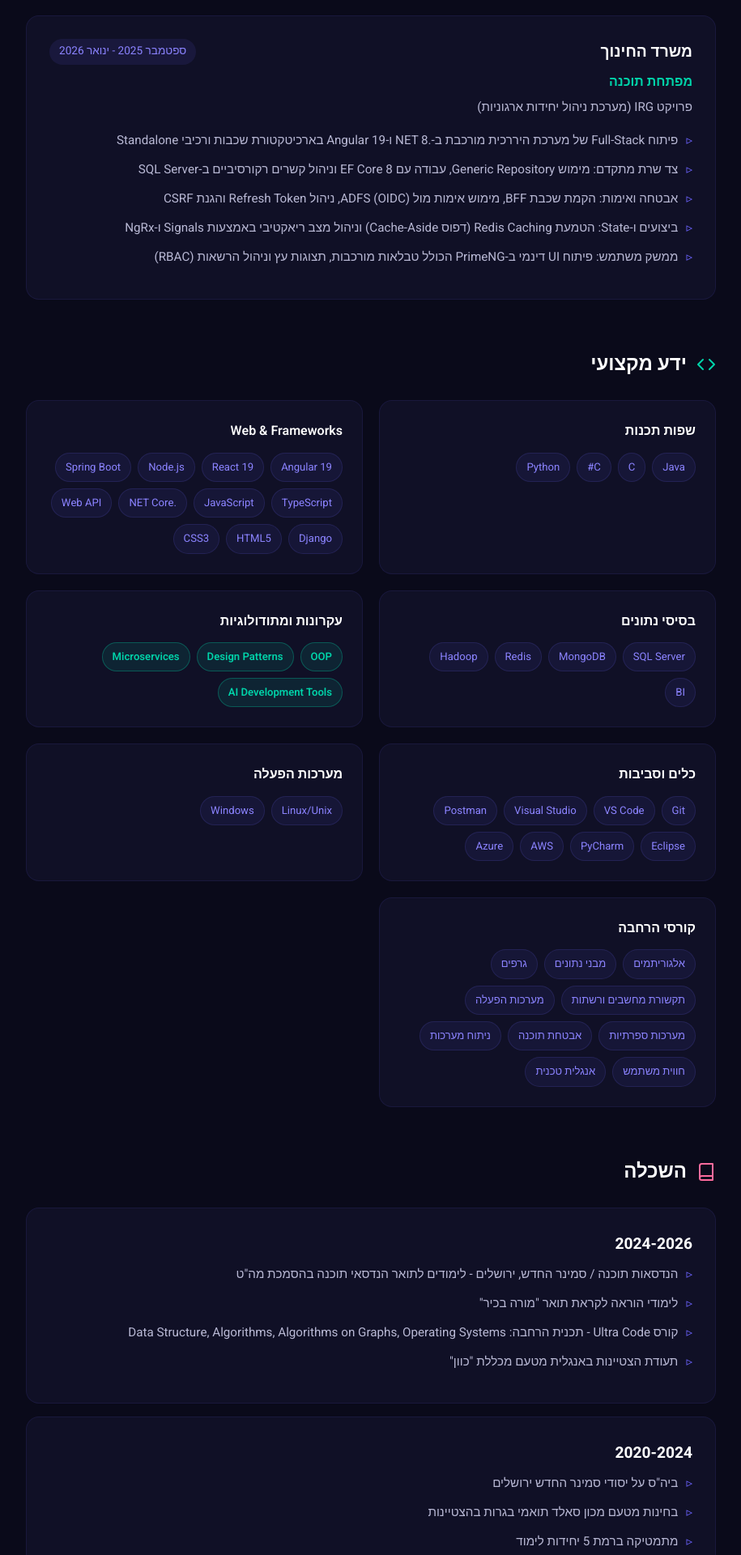
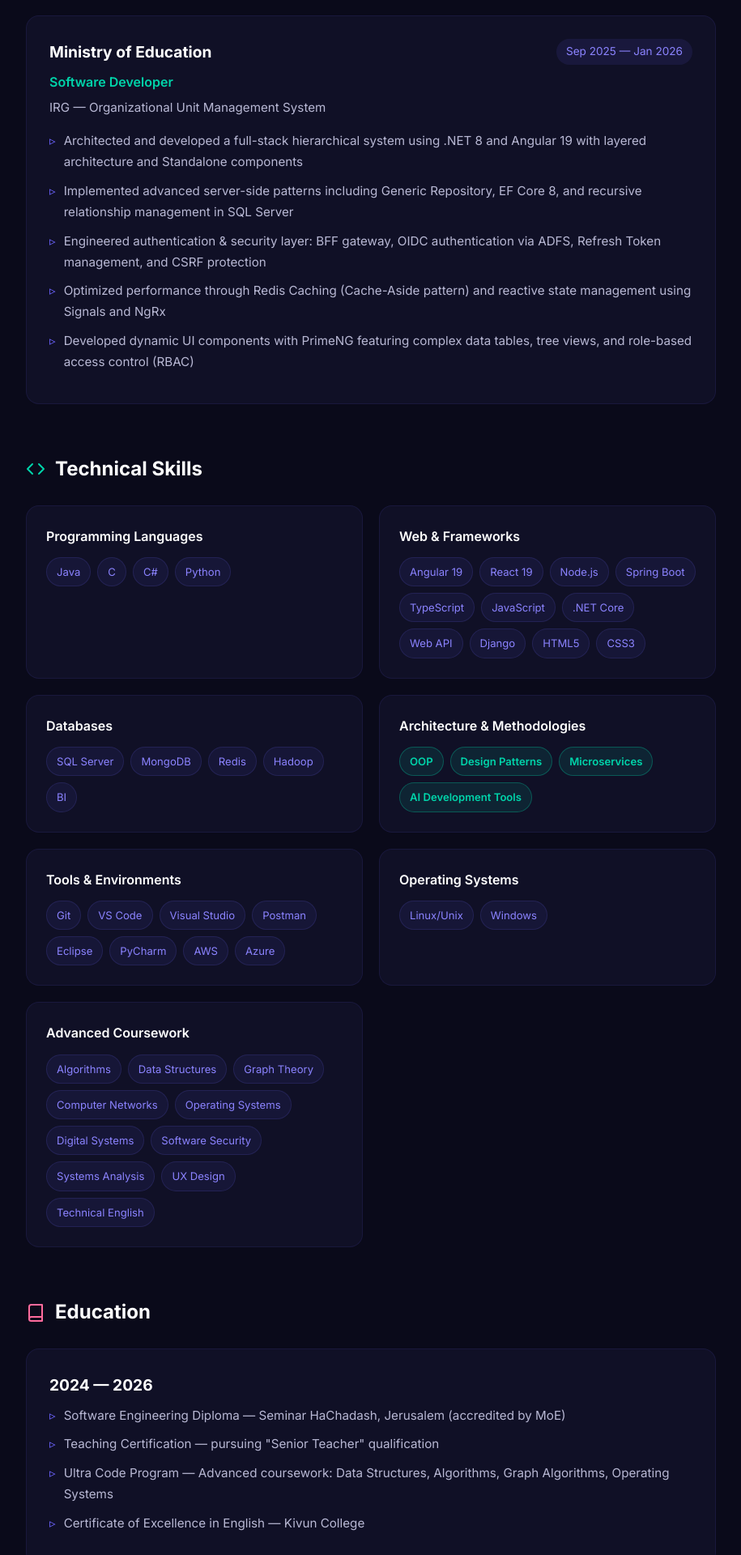
Before and after one commit to talya-git/talya-portfolio, a React (Vite) app: page /about in a window 1280 px wide. Shown: the part 320-2240 px from the top of the page at 81% size, without its empty margins (182-1097 px from the left). Built offline with nearby package versions, Linux system fonts and the light colour scheme; the HTML template or start-up script is replaced by a standard one.

Commit message:
convert entire site to professional English

```diff
--- a/index.html
+++ b/index.html
@@ -1,5 +1,5 @@
 <!DOCTYPE html>
-<html lang="he" dir="rtl">
+<html lang="en" dir="ltr">
 <head>
   <meta charset="UTF-8" />
   <meta name="viewport" content="width=device-width, initial-scale=1.0" />
--- a/src/data/resume.js
+++ b/src/data/resume.js
@@ -1,24 +1,24 @@
 export const personalInfo = {
-  name: "טליה טולידאנו",
-  title: "הנדסאית תוכנה | Full Stack Developer",
+  name: "Talya Toledano",
+  title: "Software Engineer | Full Stack Developer",
   email: "talyatoledano10@gmail.com",
   phone: "0556703107",
-  summary: "מפתחת Full Stack בעלת חשיבה אנליטית ויכולת למידה עצמאית ומהירה. מנוסה בפיתוח מערכות Web מקצה לקצה תוך הטמעת כלי AI לייעול תהליכי עבודה ושיפור ביצועים. שחקנית צוות בעלת יחסי אנוש מעולים, המצטיינת בפתרון בעיות מורכבות בסביבה דינמית ותחת לחץ.",
-  languages: ["עברית - שפת אם", "אנגלית טכנית ומדוברת - ברמה טובה מאד"]
+  summary: "Results-driven Full Stack Developer with strong analytical thinking and a proven ability to rapidly acquire new technologies. Experienced in building end-to-end web systems while leveraging AI tools to streamline workflows and enhance performance. A collaborative team player who thrives in dynamic, high-pressure environments, delivering clean, maintainable code that meets the highest professional standards.",
+  languages: ["Hebrew — Native", "English — Highly proficient (technical & conversational)"]
 };
 
 export const experience = [
   {
-    company: "משרד החינוך",
-    role: "מפתחת תוכנה",
-    period: "ספטמבר 2025 - ינואר 2026",
-    project: "פרויקט IRG (מערכת ניהול יחידות ארגוניות)",
+    company: "Ministry of Education",
+    role: "Software Developer",
+    period: "Sep 2025 — Jan 2026",
+    project: "IRG — Organizational Unit Management System",
     highlights: [
-      "פיתוח Full-Stack של מערכת היררכית מורכבת ב-.NET 8 ו-Angular 19 בארכיטקטורת שכבות ורכיבי Standalone",
-      "צד שרת מתקדם: מימוש Generic Repository, עבודה עם EF Core 8 וניהול קשרים רקורסיביים ב-SQL Server",
-      "אבטחה ואימות: הקמת שכבת BFF, מימוש אימות מול ADFS (OIDC), ניהול Refresh Token והגנת CSRF",
-      "ביצועים ו-State: הטמעת Redis Caching (דפוס Cache-Aside) וניהול מצב ריאקטיבי באמצעות Signals ו-NgRx",
-      "ממשק משתמש: פיתוח UI דינמי ב-PrimeNG הכולל טבלאות מורכבות, תצוגות עץ וניהול הרשאות (RBAC)"
+      "Architected and developed a full-stack hierarchical system using .NET 8 and Angular 19 with layered architecture and Standalone components",
+      "Implemented advanced server-side patterns including Generic Repository, EF Core 8, and recursive relationship management in SQL Server",
+      "Engineered authentication & security layer: BFF gateway, OIDC authentication via ADFS, Refresh Token management, and CSRF protection",
+      "Optimized performance through Redis Caching (Cache-Aside pattern) and reactive state management using Signals and NgRx",
+      "Developed dynamic UI components with PrimeNG featuring complex data tables, tree views, and role-based access control (RBAC)"
     ]
   }
 ];
@@ -26,17 +26,17 @@ export const experience = [
 export const projects = [
   {
     id: 1,
-    title: "ממשק קניות אונליין",
-    description: "פיתוח ממשק משתמש דינמי ומתקדם לביצוע קניות אונליין",
+    title: "E-Commerce Platform",
+    description: "A dynamic, feature-rich online shopping interface with real-time inventory management and seamless user experience",
     techStack: {
       server: ["Node.js", "C#", "Web API", "SQL Server", "MongoDB"],
       client: ["React 19", "JavaScript", "HTML5", "CSS3"]
     },
     highlights: [
-      "קטלוג מוצרים, סינון וניהול סל קניות עם עדכון בזמן אמת",
-      "בניית API לניהול מלאי, הזמנות ומשתמשים",
-      "הטמעת מערכת הרשאות (Admin Panel) לפעולות CRUD",
-      "עיצוב רספונסיבי ומודרני, מותאם לטעינה מהירה וביצועים גבוהים"
+      "Built a responsive product catalog with advanced filtering and real-time cart updates",
+      "Designed RESTful APIs for inventory, order, and user management",
+      "Implemented role-based Admin Panel with full CRUD operations",
+      "Optimized for fast load times and high performance across all devices"
     ],
     images: [],
     liveUrl: null,
@@ -44,17 +44,17 @@ export const projects = [
   },
   {
     id: 2,
-    title: "מערכת ניהול יחידות ארגוניות (IRG)",
-    description: "מערכת Full-Stack היררכית לניהול יחידות ארגוניות - פרויקט במשרד החינוך",
+    title: "Organizational Unit Management System",
+    description: "Enterprise-grade full-stack application for managing hierarchical organizational structures — developed for the Ministry of Education",
     techStack: {
       server: [".NET 8", "EF Core", "SQL Server", "Redis"],
       client: ["Angular 19", "PrimeNG", "NgRx", "TypeScript"]
     },
     highlights: [
-      "ארכיטקטורת שכבות עם Generic Repository",
-      "אימות OIDC מול ADFS עם שכבת BFF",
-      "Redis Caching בדפוס Cache-Aside",
-      "ניהול הרשאות RBAC ותצוגות עץ דינמיות"
+      "Layered architecture with Generic Repository pattern",
+      "OIDC authentication via ADFS with BFF security layer",
+      "Redis Caching using Cache-Aside pattern for optimal performance",
+      "Dynamic tree views and complex data tables with RBAC permissions"
     ],
     images: [
       "/screenshots/angular-1.webp",
@@ -73,15 +73,15 @@ export const projects = [
   },
   {
     id: 3,
-    title: "Docker Redis",
-    description: "פרויקט הדגמת עבודה עם Redis ו-Docker",
+    title: "Docker & Redis Integration",
+    description: "Containerized caching solution demonstrating Docker orchestration with Redis for high-performance data management",
     techStack: {
       server: ["Docker", "Redis"],
       client: []
     },
     highlights: [
-      "הקמת סביבת Docker עם Redis",
-      "ניהול Cache ושיפור ביצועים"
+      "Configured Docker environment with Redis containers",
+      "Implemented caching strategies for performance optimization"
     ],
     images: [],
     liveUrl: null,
@@ -89,16 +89,16 @@ export const projects = [
   },
   {
     id: 4,
-    title: "תרגילי אלגוריתמים",
-    description: "אוסף תרגילים ופתרונות באלגוריתמים ומבני נתונים",
+    title: "Algorithms & Data Structures",
+    description: "Comprehensive collection of algorithm implementations and data structure exercises showcasing problem-solving proficiency",
     techStack: {
       server: ["C", "Java"],
       client: []
     },
     highlights: [
-      "אלגוריתמים על גרפים",
-      "מבני נתונים מתקדמים",
-      "פתרון בעיות לוגיות מורכבות"
+      "Graph algorithms and traversal techniques",
+      "Advanced data structure implementations",
+      "Complex logical problem-solving solutions"
     ],
     images: [],
     liveUrl: null,
@@ -108,20 +108,20 @@ export const projects = [
 
 export const education = [
   {
-    period: "2024-2026",
+    period: "2024 — 2026",
     items: [
-      "הנדסאות תוכנה / סמינר החדש, ירושלים - לימודים לתואר הנדסאי תוכנה בהסמכת מה\"ט",
-      "לימודי הוראה לקראת תואר \"מורה בכיר\"",
-      "קורס Ultra Code - תכנית הרחבה: Data Structure, Algorithms, Algorithms on Graphs, Operating Systems",
-      "תעודת הצטיינות באנגלית מטעם מכללת \"כוון\""
+      "Software Engineering Diploma — Seminar HaChadash, Jerusalem (accredited by MoE)",
+      "Teaching Certification — pursuing \"Senior Teacher\" qualification",
+      "Ultra Code Program — Advanced coursework: Data Structures, Algorithms, Graph Algorithms, Operating Systems",
+      "Certificate of Excellence in English — Kivun College"
     ]
   },
   {
-    period: "2020-2024",
+    period: "2020 — 2024",
     items: [
-      "ביה\"ס על יסודי סמינר החדש ירושלים",
-      "בחינות מטעם מכון סאלד תואמי בגרות בהצטיינות",
-      "מתמטיקה ברמת 5 יחידות לימוד"
+      "Seminar HaChadash High School, Jerusalem",
+      "Matriculation exams with honors (Sald Institute accredited)",
+      "Mathematics — 5 units (highest level)"
     ]
   }
 ];
@@ -133,5 +133,5 @@ export const skills = {
   os: ["Linux/Unix", "Windows"],
   tools: ["Git", "VS Code", "Visual Studio", "Postman", "Eclipse", "PyCharm", "AWS", "Azure"],
   concepts: ["OOP", "Design Patterns", "Microservices", "AI Development Tools"],
-  courses: ["אלגוריתמים", "מבני נתונים", "גרפים", "תקשורת מחשבים ורשתות", "מערכות הפעלה", "מערכות ספרתיות", "אבטחת תוכנה", "ניתוח מערכות", "חווית משתמש", "אנגלית טכנית"]
+  courses: ["Algorithms", "Data Structures", "Graph Theory", "Computer Networks", "Operating Systems", "Digital Systems", "Software Security", "Systems Analysis", "UX Design", "Technical English"]
 };
--- a/src/index.css
+++ b/src/index.css
@@ -24,10 +24,10 @@
 }
 
 body {
-  font-family: 'Heebo', 'Inter', sans-serif;
+  font-family: 'Inter', 'Heebo', sans-serif;
   background: var(--bg-dark);
   color: var(--text-primary);
-  direction: rtl;
+  direction: ltr;
   overflow-x: hidden;
   line-height: 1.7;
 }
--- a/src/pages/About.jsx
+++ b/src/pages/About.jsx
@@ -11,8 +11,8 @@ function About() {
           animate={{ opacity: 1, y: 0 }}
           transition={{ duration: 0.6 }}
         >
-          <h1 style={styles.title}>אודות</h1>
-          <p style={styles.subtitle}>הרקע המקצועי וההשכלה שלי</p>
+          <h1 style={styles.title}>About Me</h1>
+          <p style={styles.subtitle}>My professional background, skills, and education</p>
         </motion.div>
 
         {/* Experience */}
@@ -24,7 +24,7 @@ function About() {
         >
           <div style={styles.sectionHeader}>
             <FiBriefcase size={24} color="#6c63ff" />
-            <h2 style={styles.sectionTitle}>ניסיון תעסוקתי</h2>
+            <h2 style={styles.sectionTitle}>Professional Experience</h2>
           </div>
 
           {experience.map((exp, i) => (
@@ -56,12 +56,12 @@ function About() {
         >
           <div style={styles.sectionHeader}>
             <FiCode size={24} color="#00d4aa" />
-            <h2 style={styles.sectionTitle}>ידע מקצועי</h2>
+            <h2 style={styles.sectionTitle}>Technical Skills</h2>
           </div>
 
           <div style={styles.skillsGrid}>
             <div style={styles.skillCategory}>
-              <h4 style={styles.skillCatTitle}>שפות תכנות</h4>
+              <h4 style={styles.skillCatTitle}>Programming Languages</h4>
               <div style={styles.tags}>
                 {skills.languages.map(s => <span key={s} style={styles.skillTag}>{s}</span>)}
               </div>
@@ -73,31 +73,31 @@ function About() {
               </div>
             </div>
             <div style={styles.skillCategory}>
-              <h4 style={styles.skillCatTitle}>בסיסי נתונים</h4>
+              <h4 style={styles.skillCatTitle}>Databases</h4>
               <div style={styles.tags}>
                 {skills.databases.map(s => <span key={s} style={styles.skillTag}>{s}</span>)}
               </div>
             </div>
             <div style={styles.skillCategory}>
-              <h4 style={styles.skillCatTitle}>עקרונות ומתודולוגיות</h4>
+              <h4 style={styles.skillCatTitle}>Architecture & Methodologies</h4>
               <div style={styles.tags}>
                 {skills.concepts.map(s => <span key={s} style={{...styles.skillTag, ...styles.highlightTag}}>{s}</span>)}
               </div>
             </div>
             <div style={styles.skillCategory}>
-              <h4 style={styles.skillCatTitle}>כלים וסביבות</h4>
+              <h4 style={styles.skillCatTitle}>Tools & Environments</h4>
               <div style={styles.tags}>
                 {skills.tools.map(s => <span key={s} style={styles.skillTag}>{s}</span>)}
               </div>
             </div>
             <div style={styles.skillCategory}>
-              <h4 style={styles.skillCatTitle}>מערכות הפעלה</h4>
+              <h4 style={styles.skillCatTitle}>Operating Systems</h4>
               <div style={styles.tags}>
                 {skills.os.map(s => <span key={s} style={styles.skillTag}>{s}</span>)}
               </div>
             </div>
             <div style={styles.skillCategory}>
-              <h4 style={styles.skillCatTitle}>קורסי הרחבה</h4>
+              <h4 style={styles.skillCatTitle}>Advanced Coursework</h4>
               <div style={styles.tags}>
                 {skills.courses.map(s => <span key={s} style={styles.skillTag}>{s}</span>)}
               </div>
@@ -114,7 +114,7 @@ function About() {
         >
           <div style={styles.sectionHeader}>
             <FiBook size={24} color="#ff6b9d" />
-            <h2 style={styles.sectionTitle}>השכלה</h2>
+            <h2 style={styles.sectionTitle}>Education</h2>
           </div>
 
           {education.map((edu, i) => (
--- a/src/pages/Home.jsx
+++ b/src/pages/Home.jsx
@@ -1,12 +1,11 @@
 import { motion } from 'framer-motion';
 import { Link } from 'react-router-dom';
-import { FiArrowLeft, FiGithub, FiLinkedin, FiMail } from 'react-icons/fi';
-import { personalInfo, skills } from '../data/resume';
+import { FiArrowRight, FiGithub, FiLinkedin, FiMail } from 'react-icons/fi';
+import { personalInfo } from '../data/resume';
 
 function Home() {
   return (
     <div style={styles.page}>
-      {/* Background Effects */}
       <div style={styles.bgOrb1} />
       <div style={styles.bgOrb2} />
       <div style={styles.bgOrb3} />
@@ -24,27 +23,25 @@ function Home() {
             transition={{ delay: 0.3 }}
             style={styles.badge}
           >
-            👋 שלום, אני
+            👋 Hi there, I'm
           </motion.span>
 
           <h1 style={styles.name}>{personalInfo.name}</h1>
           <h2 style={styles.title}>{personalInfo.title}</h2>
           <p style={styles.summary}>{personalInfo.summary}</p>
 
-
-
           <div style={styles.buttons}>
-            <Link to="/projects" className="btn btn-primary" style={styles.btn}>
-              הפרויקטים שלי <FiArrowLeft />
+            <Link to="/projects" style={styles.btn}>
+              View My Work <FiArrowRight />
             </Link>
-            <Link to="/contact" className="btn btn-outline" style={styles.btnOutline}>
-              צרי קשר
+            <Link to="/contact" style={styles.btnOutline}>
+              Get In Touch
             </Link>
           </div>
 
           <div style={styles.socials}>
             <a href={`mailto:${personalInfo.email}`} style={styles.socialIcon}><FiMail size={20} /></a>
-            <a href="#" style={styles.socialIcon}><FiGithub size={20} /></a>
+            <a href="https://github.com/talya-git" target="_blank" rel="noreferrer" style={styles.socialIcon}><FiGithub size={20} /></a>
             <a href="#" style={styles.socialIcon}><FiLinkedin size={20} /></a>
           </div>
         </motion.div>
@@ -65,19 +62,20 @@ function Home() {
 {`const developer = {
   name: "${personalInfo.name}",
   role: "Full Stack Developer",
-  skills: [
+  expertise: [
     "React", "Angular",
-    ".NET", "Node.js"
+    ".NET", "Node.js",
+    "Spring Boot"
   ],
-  passion: "Building amazing
-    web experiences ✨"
+  passion: "Crafting elegant
+    solutions to complex
+    problems ✨"
 };`}
             </pre>
           </div>
         </motion.div>
       </div>
 
-      {/* Stats Section */}
       <motion.div
         initial={{ opacity: 0, y: 30 }}
         animate={{ opacity: 1, y: 0 }}
@@ -85,16 +83,16 @@ function Home() {
         style={styles.stats}
       >
         <div style={styles.stat}>
-          <span style={styles.statNumber}>+2</span>
-          <span style={styles.statLabel}>שנות לימוד</span>
+          <span style={styles.statNumber}>2+</span>
+          <span style={styles.statLabel}>Years of Study</span>
         </div>
         <div style={styles.stat}>
-          <span style={styles.statNumber}>+10</span>
-          <span style={styles.statLabel}>טכנולוגיות</span>
+          <span style={styles.statNumber}>10+</span>
+          <span style={styles.statLabel}>Technologies</span>
         </div>
         <div style={styles.stat}>
           <span style={styles.statNumber}>Full Stack</span>
-          <span style={styles.statLabel}>התמחות</span>
+          <span style={styles.statLabel}>Specialization</span>
         </div>
       </motion.div>
     </div>
@@ -181,22 +179,8 @@ const styles = {
     fontSize: '1.05rem',
     color: '#b8b8d4',
     lineHeight: 1.8,
-    marginBottom: '24px',
+    marginBottom: '32px',
     maxWidth: '500px'
-  },
-  techTags: {
-    display: 'flex',
-    flexWrap: 'wrap',
-    gap: '8px',
-    marginBottom: '32px'
-  },
-  tag: {
-    padding: '6px 14px',
-    borderRadius: '20px',
-    background: 'rgba(108, 99, 255, 0.1)',
-    border: '1px solid rgba(108, 99, 255, 0.2)',
-    fontSize: '0.85rem',
-    color: '#8b83ff'
   },
   buttons: {
     display: 'flex',
--- a/src/pages/Projects.jsx
+++ b/src/pages/Projects.jsx
@@ -7,7 +7,6 @@ function Projects() {
   const [selectedProject, setSelectedProject] = useState(null);
   const [currentImageIndex, setCurrentImageIndex] = useState({});
 
-  // Auto-slide every 3 seconds
   useEffect(() => {
     const interval = setInterval(() => {
       setCurrentImageIndex(prev => {
@@ -32,8 +31,8 @@ function Projects() {
           animate={{ opacity: 1, y: 0 }}
           transition={{ duration: 0.6 }}
         >
-          <h1 style={styles.title}>הפרויקטים שלי</h1>
-          <p style={styles.subtitle}>אוסף הפרויקטים שפיתחתי - עם קוד, תמונות מסך ולינקים</p>
+          <h1 style={styles.title}>My Projects</h1>
+          <p style={styles.subtitle}>A curated collection of my work — featuring source code, live demos, and screenshots</p>
         </motion.div>
 
         <div style={styles.grid}>
@@ -63,7 +62,7 @@ function Projects() {
                 ) : (
                   <div style={styles.placeholder}>
                     <FiImage size={40} color="#6b6b8a" />
-                    <span style={styles.placeholderText}>לחצי להוספת תמונות</span>
+                    <span style={styles.placeholderText}>Screenshots coming soon</span>
                   </div>
                 )}
                 {project.images && project.images.length > 1 && (
@@ -94,30 +93,18 @@ function Projects() {
                 <div style={styles.cardActions}>
                   {project.liveUrl && (
                     <a href={project.liveUrl} target="_blank" rel="noreferrer" style={styles.actionBtn}>
-                      <FiExternalLink size={16} /> צפייה באתר
+                      <FiExternalLink size={16} /> Live Demo
                     </a>
                   )}
                   {project.githubUrl && (
                     <a href={project.githubUrl} target="_blank" rel="noreferrer" style={styles.actionBtn}>
-                      <FiGithub size={16} /> קוד מקור
+                      <FiGithub size={16} /> Source Code
                     </a>
                   )}
                 </div>
               </div>
             </motion.div>
           ))}
-
-          {/* Add New Project Card */}
-          <motion.div
-            initial={{ opacity: 0, y: 30 }}
-            animate={{ opacity: 1, y: 0 }}
-            transition={{ delay: projects.length * 0.1 }}
-            style={styles.addCard}
-          >
-            <span style={styles.addIcon}>+</span>
-            <span style={styles.addText}>הוסיפי פרויקט חדש</span>
-            <span style={styles.addHint}>ערכי את קובץ resume.js</span>
-          </motion.div>
         </div>
       </div>
 
@@ -145,26 +132,30 @@ function Projects() {
               <h2 style={styles.modalTitle}>{selectedProject.title}</h2>
               <p style={styles.modalDesc}>{selectedProject.description}</p>
 
+              {selectedProject.techStack.client.length > 0 && (
                 <div style={styles.modalSection}>
-                <h4 style={styles.modalLabel}>צד לקוח:</h4>
+                  <h4 style={styles.modalLabel}>Frontend:</h4>
                   <div style={styles.techRow}>
                     {selectedProject.techStack.client.map(t => (
                       <span key={t} style={styles.techTag}>{t}</span>
                     ))}
                   </div>
                 </div>
+              )}
 
+              {selectedProject.techStack.server.length > 0 && (
                 <div style={styles.modalSection}>
-                <h4 style={styles.modalLabel}>צד שרת:</h4>
+                  <h4 style={styles.modalLabel}>Backend:</h4>
                   <div style={styles.techRow}>
                     {selectedProject.techStack.server.map(t => (
                       <span key={t} style={styles.techTag}>{t}</span>
                     ))}
                   </div>
                 </div>
+              )}
 
               <div style={styles.modalSection}>
-                <h4 style={styles.modalLabel}>פיצ'רים עיקריים:</h4>
+                <h4 style={styles.modalLabel}>Key Features:</h4>
                 <ul style={styles.modalList}>
                   {selectedProject.highlights.map((h, i) => (
                     <li key={i} style={styles.modalListItem}>▹ {h}</li>
@@ -174,7 +165,7 @@ function Projects() {
 
               {selectedProject.images && selectedProject.images.length > 0 && (
                 <div style={styles.modalSection}>
-                  <h4 style={styles.modalLabel}>צילומי מסך:</h4>
+                  <h4 style={styles.modalLabel}>Screenshots:</h4>
                   <div style={styles.imageGallery}>
                     {selectedProject.images.map((img, i) => (
                       <img key={i} src={img} alt={`screenshot ${i + 1}`} style={styles.galleryImg} />
@@ -321,32 +312,6 @@ const styles = {
     textDecoration: 'none',
     transition: 'all 0.3s'
   },
-  addCard: {
-    background: 'rgba(18, 18, 42, 0.4)',
-    border: '2px dashed rgba(108, 99, 255, 0.2)',
-    borderRadius: '20px',
-    display: 'flex',
-    flexDirection: 'column',
-    alignItems: 'center',
-    justifyContent: 'center',
-    minHeight: '340px',
-    cursor: 'pointer',
-    transition: 'all 0.3s',
-    gap: '12px'
-  },
-  addIcon: {
-    fontSize: '3rem',
-    color: '#6b6b8a'
-  },
-  addText: {
-    color: '#6b6b8a',
-    fontSize: '1rem',
-    fontWeight: 600
-  },
-  addHint: {
-    color: '#4a4a6a',
-    fontSize: '0.8rem'
-  },
   overlay: {
     position: 'fixed',
     inset: 0,
@@ -371,7 +336,7 @@ const styles = {
   closeBtn: {
     position: 'absolute',
     top: '16px',
-    left: '16px',
+    right: '16px',
     background: 'none',
     border: 'none',
     color: '#6b6b8a',
```
Also changed, not shown: src/components/Navbar.jsx (+4 -5 lines), src/pages/Contact.jsx (+20 -27 lines). Lines whose indentation alone changed are shown as unchanged.
